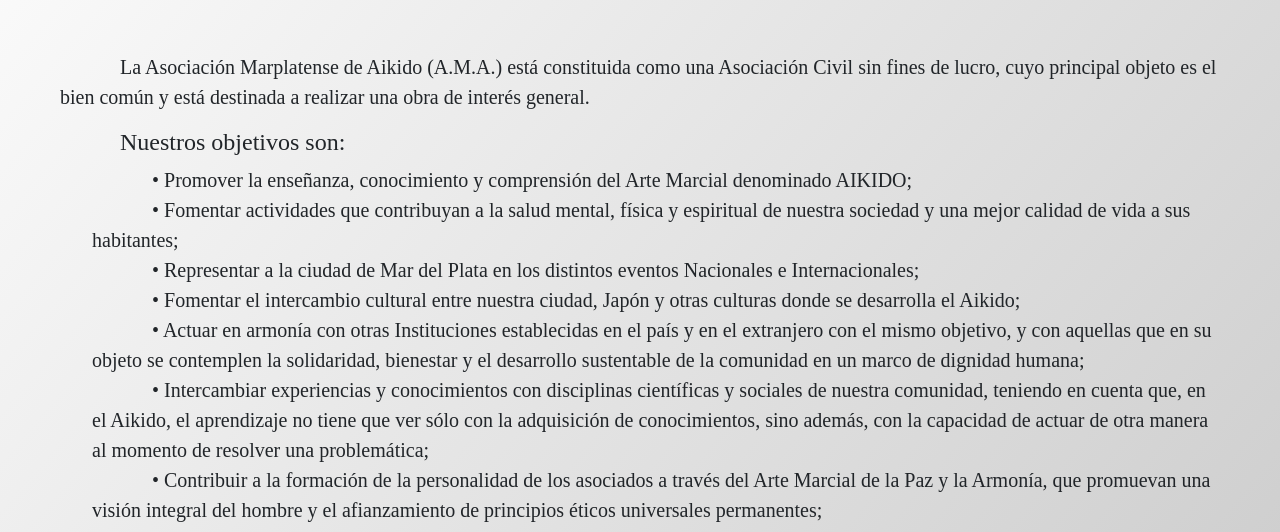
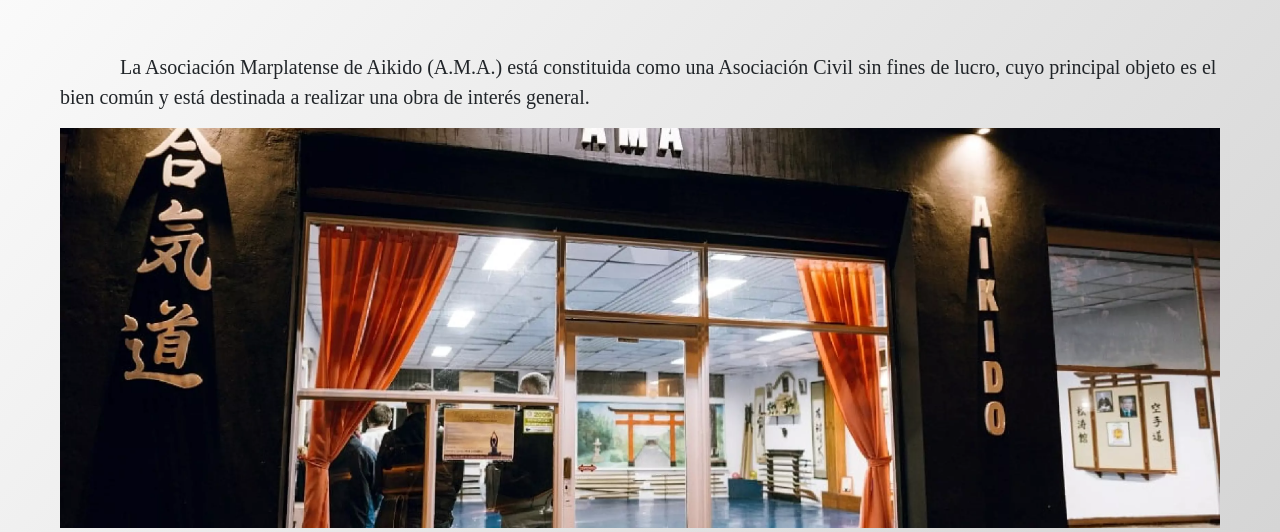
Before and after one commit to Flarien/SitioWeb_AMA, a website: page pages/nosotros.html in a window 1280 px wide. Shown: the part 156-688 px from the top of the page. Drawn offline with nearby package versions, Linux system fonts and the light colour scheme.

Commit message:
actualización page nosotros

```diff
--- a/pages/nosotros.html
+++ b/pages/nosotros.html
@@ -56,6 +56,9 @@
 			<h1>Nuestra escuela: Asociación Marplatense de Aikido</h1>
 			<div class="contenido--textoLargo">
 				<p>La Asociación Marplatense de Aikido (A.M.A.) está constituida como una Asociación Civil sin fines de lucro, cuyo principal objeto es el bien común y está destinada a realizar una obra de interés general.</p>
+<!-- Parallax -->
+			<div class="parallax_banner--dojo"></div>
+
 				<h4>Nuestros objetivos son:</h4>
 				<ul>
 					<li>• Promover la enseñanza, conocimiento y comprensión del Arte Marcial denominado AIKIDO;</li>
--- a/scss/_main.scss
+++ b/scss/_main.scss
@@ -110,6 +110,22 @@
   }
 }
 
+.parallax_banner--dojo{
+  width: 100%;
+  height: 400px;
+  background: center fixed no-repeat url("../assets/frenteDojo.webp") ;
+  background-size: cover;
+  margin: auto;
+  margin-bottom: 0.5em;
+
+  @include quiebre (tablet){
+    height: 350px;
+  }
+
+  @include quiebre (mobile){
+    height: 300px;
+  }
+}
 
 // Carrusel
 .carousel-indicators-icons{
```
Also changed, not shown: assets/frenteDojo.webp (added), css/estilos.css.
